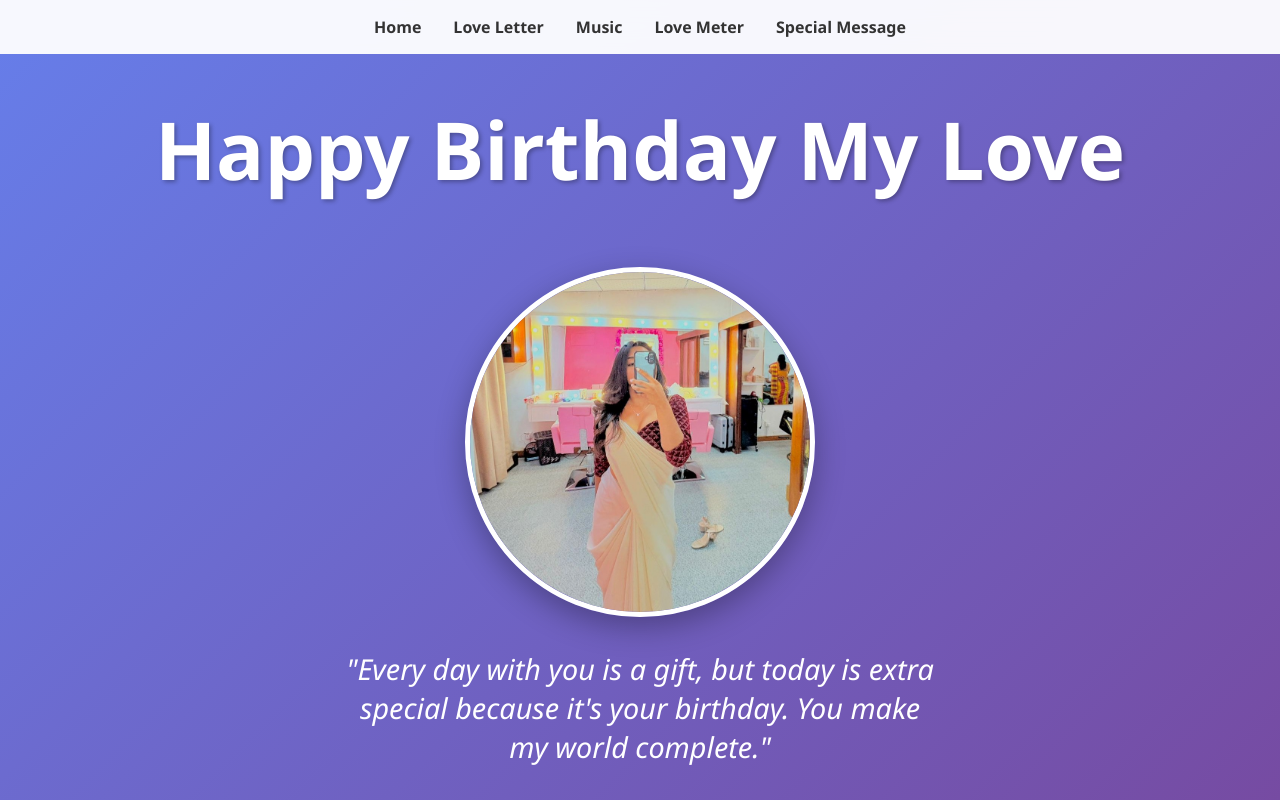
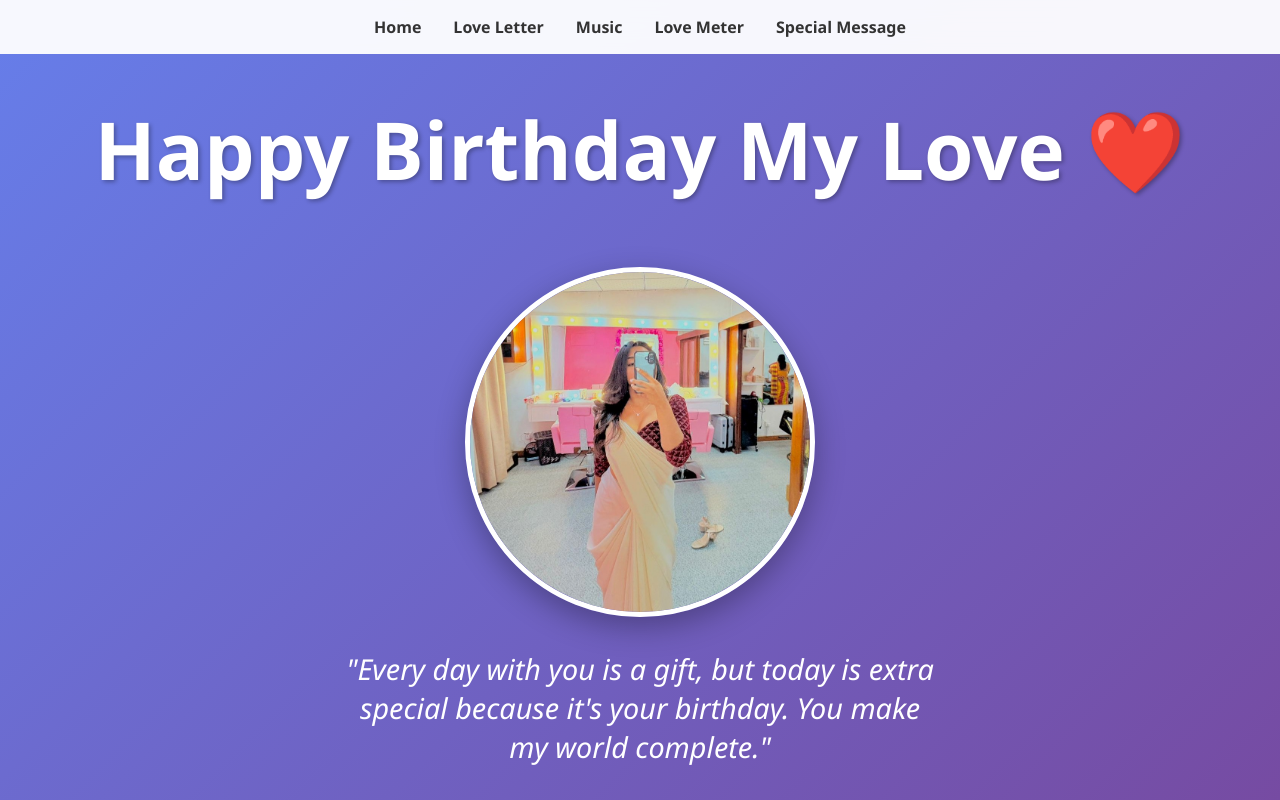
Before and after one commit to VishwaDhanujaya/Happy-Birthday, a plain HTML site: page index.html in a window 1280 px wide. Shown: the top 800 px of the page. Drawn offline with Linux system fonts and the light colour scheme.

Commit message:
Update index.html

```diff
--- a/index.html
+++ b/index.html
@@ -638,7 +638,7 @@
 
     <!-- Landing Section -->
     <section id="home" class="landing">
-        <h1>Happy Birthday My Love</h1>
+        <h1>Happy Birthday My Love ❤️</h1>
         <img src="images/front.jpg"
             alt="Us Together" class="couple-img">
         <p class="personal-quote">"Every day with you is a gift, but today is extra special because it's your birthday.
```
